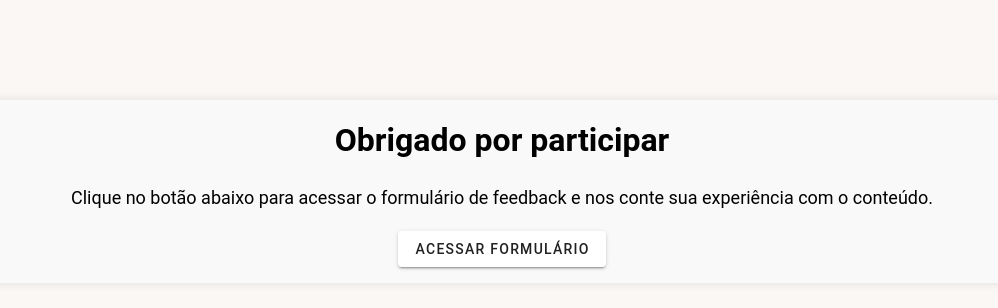
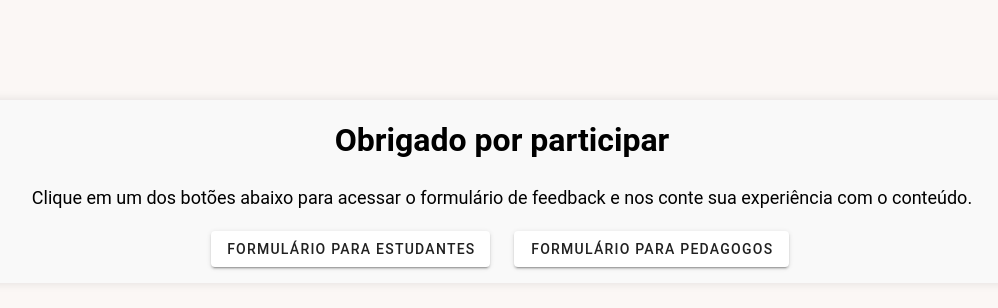
Before and after one commit to GustavoKikey/guideline-project, a Vue app: page /end in a window 1280 px wide. Shown: the top 308 px of the page, without its empty margins (138-1136 px from the left). Built offline with nearby package versions, Linux system fonts and the light colour scheme.

Commit message:
[UPDATE] new end forms

```diff
--- a/src/components/End.vue
+++ b/src/components/End.vue
@@ -7,12 +7,23 @@ import { RouterLink, RouterView } from "vue-router";
     <v-container>
       <h1>Obrigado por participar</h1>
       <p>
-        Clique no botão abaixo para acessar o formulário de feedback e nos conte
-        sua experiência com o conteúdo.
+        Clique em um dos botões abaixo para acessar o formulário de feedback e
+        nos conte sua experiência com o conteúdo.
       </p>
-      <v-btn href="https://forms.gle/wzH8Cycbeed2LjAS7"
-        >Acessar formulário</v-btn
-      >
+      <v-row rows="12">
+        <v-col cols="6">
+          <v-btn
+            href="https://docs.google.com/forms/d/e/1FAIpQLSeLFNeYPtAsJM2fMXRjI_Bu2BD4g-STLfGXm3zXK6p4xL7O7Q/viewform"
+            >Formulário para Estudantes</v-btn
+          >
+        </v-col>
+        <v-col cols="6">
+          <v-btn
+            href="https://docs.google.com/forms/d/e/1FAIpQLSf32hfikFdNNZnUsWpmsAHsFXC1IkZbRaY1a8iSKIC9nkGcLg/viewform"
+            >Formulário para Pedagogos</v-btn
+          >
+        </v-col>
+      </v-row>
     </v-container>
   </div>
 </template>
```
